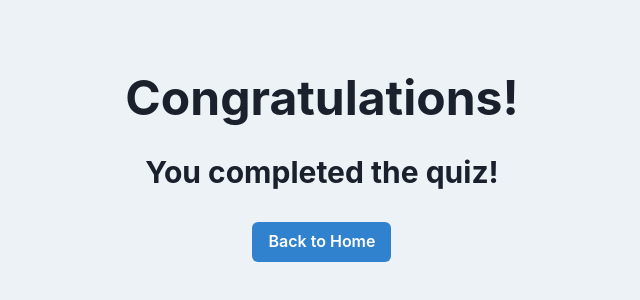
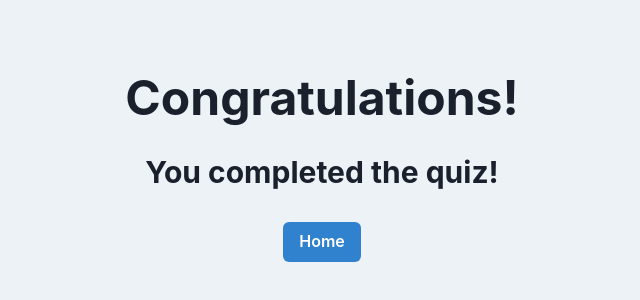
Before and after one commit to hyoshie/millionaire, a Next.js app: page /result in a window 1280 px wide. Shown: the part 232-532 px from the top of the page, without its empty margins (318-958 px from the left). Built offline with nearby package versions, Linux system fonts and the light colour scheme.

Commit message:
デザイン修正

```diff
--- a/src/components/BackToHomeButton.tsx
+++ b/src/components/BackToHomeButton.tsx
@@ -15,7 +15,7 @@ export const BackToHomeButton = ({ colorScheme = MAIN_COLOR }: BackToHomeButtonP
 
   return (
     <Button colorScheme={colorScheme} onClick={handleBackToHome}>
-      Back to Home
+      Home
     </Button>
   );
 };
--- a/src/components/NextOrBackButton.tsx
+++ b/src/components/NextOrBackButton.tsx
@@ -14,7 +14,7 @@ export const NextOrBackButton = ({ quizStatus, nextQuestionOrResult }: NextOrBac
 
   return quizStatus === 'correct' ? (
     <Button colorScheme={MAIN_COLOR} onClick={nextQuestionOrResult}>
-      Next Question
+      Next
     </Button>
   ) : (
     <BackToHomeButton />
--- a/src/components/QuizBox.tsx
+++ b/src/components/QuizBox.tsx
@@ -25,7 +25,7 @@ export const QuizBox = ({ questions }: QuizBoxProps) => {
   // 50:50で隠す選択肢とコールバック関数を取得する
   const { hiddenOptions, handleFiftyFifty } = useFiftyFifty(currentQuestion);
 
-  const timeProgressValue = (timeLeft / QUIZ_QUESTION_TIME) * 100;
+  const timeProgressValue = ((QUIZ_QUESTION_TIME - timeLeft) / QUIZ_QUESTION_TIME) * 100;
 
   return (
     <>
--- a/src/pages/index.tsx
+++ b/src/pages/index.tsx
@@ -33,7 +33,7 @@ export default function Home() {
             <CategorySelect category={category} setCategory={setCategory} />
             {/* スタートボタンを表示する */}
             <Button colorScheme={MAIN_COLOR} onClick={onStartQuiz}>
-              Start Quiz
+              Start
             </Button>
           </Container>
         </VStack>
```
